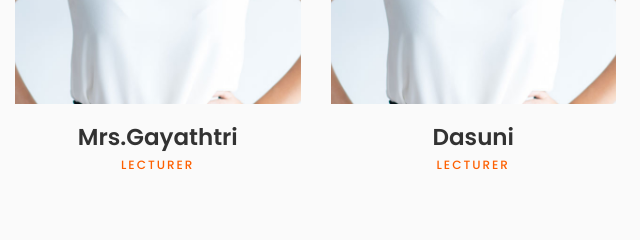
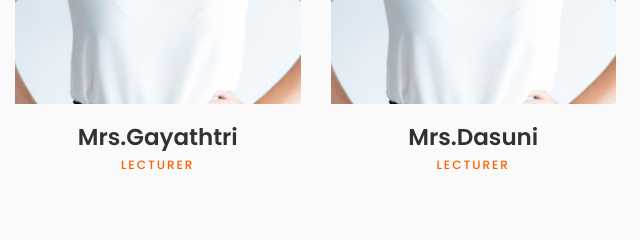
Before and after one commit to ChamodGihan/University_Web, a plain HTML site: page University/teacher.html in a window 1280 px wide. Shown: the part 880-1120 px from the top of the page, 640-1280 px from the left. Drawn offline with Linux system fonts and the light colour scheme; some packages are replaced by stand-ins of ours; no server answers; files whose address does not match are found by name.

Commit message:
Staff_modify

```diff
--- a/University/teacher.html
+++ b/University/teacher.html
@@ -163,7 +163,7 @@
 								<div class="img align-self-stretch" style="background-image: url(images/teacher-4.jpg);"></div>
 							</div>
 							<div class="text pt-3 text-center">
-								<h3>Dasuni</h3>
+								<h3>Mrs.Dasuni</h3>
 								<span class="position mb-2">Lecturer</span>
 								<div class="faded">
 
```
